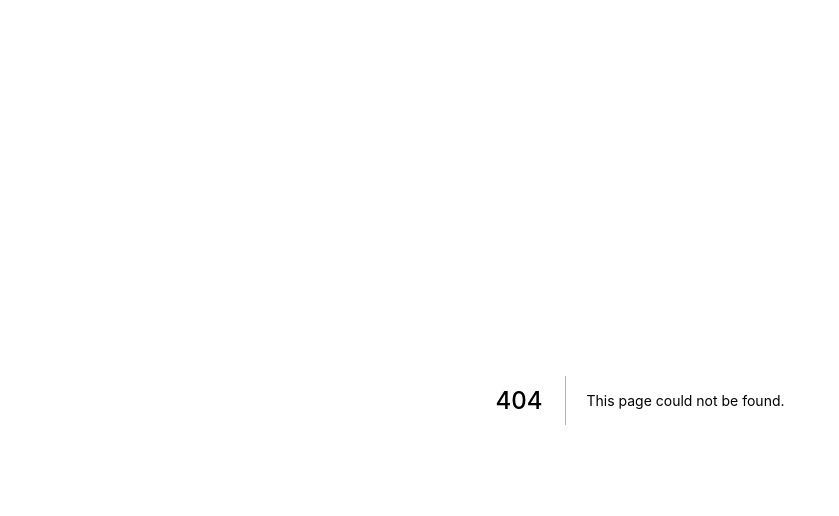
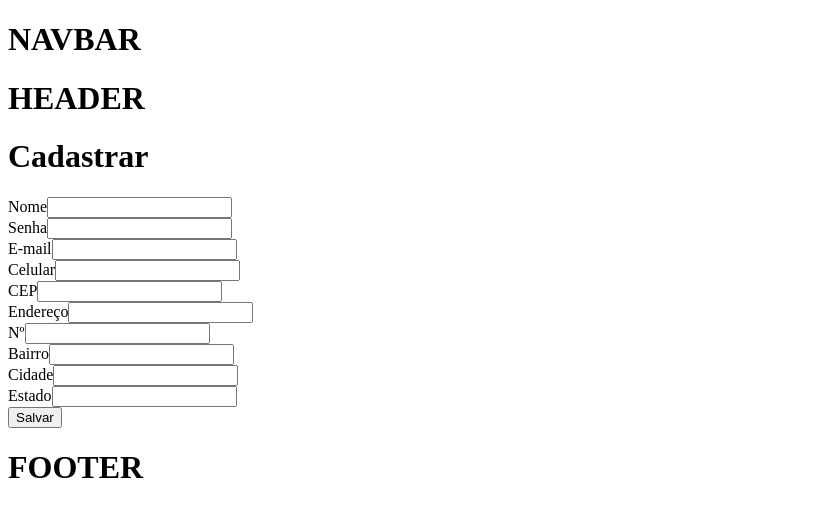
Before and after one commit to KhaiDreams/Quero-Um-Estagio-help, a Next.js app in the folder front-end/: page /projects/registerUser in a window 1280 px wide. Before the commit this address had no page. Shown: the top 516 px of the page, without its empty margins (0-839 px from the left). Built offline with nearby package versions, Linux system fonts and the light colour scheme.

Commit message:
minor form changes

```diff
--- a/front-end/package.json
+++ b/front-end/package.json
@@ -12,6 +12,7 @@
     "@emotion/react": "^11.9.0",
     "@emotion/styled": "^11.8.1",
     "@mui/material": "^5.6.4",
+    "axios": "^0.27.2",
     "next": "12.1.6",
     "react": "18.1.0",
     "react-dom": "18.1.0"
--- a/front-end/src/components/Header.jsx
+++ b/front-end/src/components/Header.jsx
@@ -8,3 +8,5 @@ export default function Header() {
         </>
     )
 }
+
+// OUTROS POSSÍVEIS COMPONENTES: drawer lateral do MENU; setinha que leva pro topo da página
--- a/front-end/src/pages/projects/cep.jsx
+++ b/front-end/src/pages/projects/registerUser.jsx
@@ -1,19 +1,38 @@
 import { useState } from "react"
+import axios from "axios"
+
 import TemplateDefault from "../../templates/Default"
 
-export default function Cep() {
+export default function RegisterUser() {
+    //SAVING DATA FROM FORM
+    const [values, setValues] = useState({})
+
+    function handleChange(e) {
+        setValues({ [e.target.name]: e.target.value})
+    }
+
+    function handleSubmit(e) {
+        e.preventDefault()
+
+        console.log(values)
+
+        //axios.post("http://localhost:8080", values)
+    }
+
+    //AUTOCOMPLETING FROM ZIP
     const [address, setAddress] = useState("")
     const [neighborhood, setNeighborhood] = useState("")
     const [city, setCity] = useState("")
     const [state, setState] = useState("")
 
-    const searchZIP = async(zip) => {
+    async function searchZIP(zip) {
         zip = zip.replace(/\D/g, "")
         const data = await fetch(`http://viacep.com.br/ws/${zip}/json/`)
             .then(data => data.json())
             .catch(data => data = "")
 
-        const { logradouro="--", bairro="--", localidade="--", uf="--" } = data
+        let { logradouro="--", bairro="--", localidade="--", uf="--" } = data
+        if(zip.length === 0) logradouro="", bairro="", localidade="", uf=""
 
         setAddress(logradouro)
         setNeighborhood(bairro)
@@ -26,46 +45,51 @@ export default function Cep() {
             <main className="container">
                 <h1>Cadastrar</h1>
 
-                <form onSubmit={() => alert("Submited!")}>
+                <form onSubmit={handleSubmit}>
                     <div className="inputbox">
-                        <input type="text" id="name" required />
-                        <label for="name">Nome</label>
+                        <label htmlFor="name">Nome</label>
+                        <input type="text" id="name" required onChange={handleChange} />
                     </div>
                     <div className="inputbox">
+                        <label htmlFor="password">Senha</label>
                         <input type="text" id="password" required />
-                        <label for="email">E-mail</label>
                     </div>
                     <div className="inputbox">
+                        <label htmlFor="email">E-mail</label>
                         <input type="text" id="email" required />
-                        <label for="password">Senha</label>
                     </div>
                     <div className="inputbox">
-                        <input type="text" id="zip" required onBlur={(e) => searchZIP(e.target.value)} />
-                        <label for="zip">CEP</label>
+                        <label htmlFor="cellphone">Celular</label>
+                        <input type="text" id="cellphone" required />
                     </div>
                     <div className="inputbox">
-                        <input type="text" id="address" required defaultValue={address} />
-                        <label for="address">Endereço</label>
+                        <label htmlFor="zip">CEP</label>
+                        <input type="text" id="zip" required onBlur={e => searchZIP(e.target.value)} />
                     </div>
                     <div className="inputbox">
-                        <input type="text" id="number" required />
-                        <label for="number">Nº</label>
+                        <label htmlFor="address">Endereço</label>
+                        <input type="text" id="address" required defaultValue={address} />
                     </div>
                     <div className="inputbox">
-                        <input type="text" id="neighborhood" required defaultValue={neighborhood} />
-                        <label for="neighborhood">Bairro</label>
+                        <label htmlFor="number">Nº</label>
+                        <input type="text" id="number" required />
                     </div>
                     <div className="inputbox">
-                        <input type="text" id="city" required defaultValue={city} />
-                        <label for="city">Cidade</label>
+                        <label htmlFor="neighborhood">Bairro</label>
+                        <input type="text" id="neighborhood" required defaultValue={neighborhood} />
                     </div>
                     <div className="inputbox">
+                        <label htmlFor="city">Cidade</label>
+                        <input type="text" id="city" required defaultValue={city} />
+                    </div>
+                    <div className="inputbox">
+                        <label htmlFor="state">Estado</label>
                         <input type="text" id="state" required defaultValue={state} />
-                        <label for="state">Estado</label>
                     </div>
+
+                    <button type="submit">Salvar</button>
                 </form>
 
-                <button type="submit">Salvar</button>
             </main>
         </TemplateDefault>
     )
```
Also changed, not shown: 2 other files (tests, documents, lock files or other folders).
